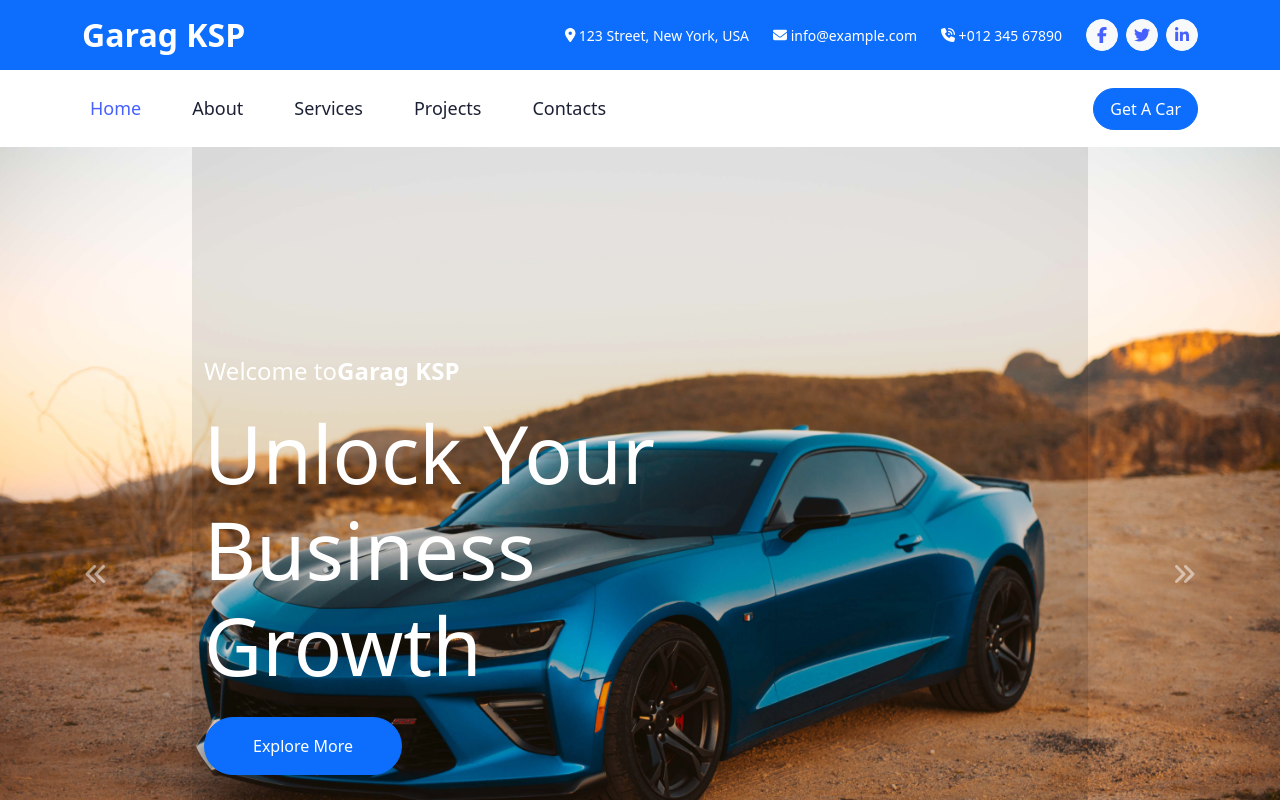
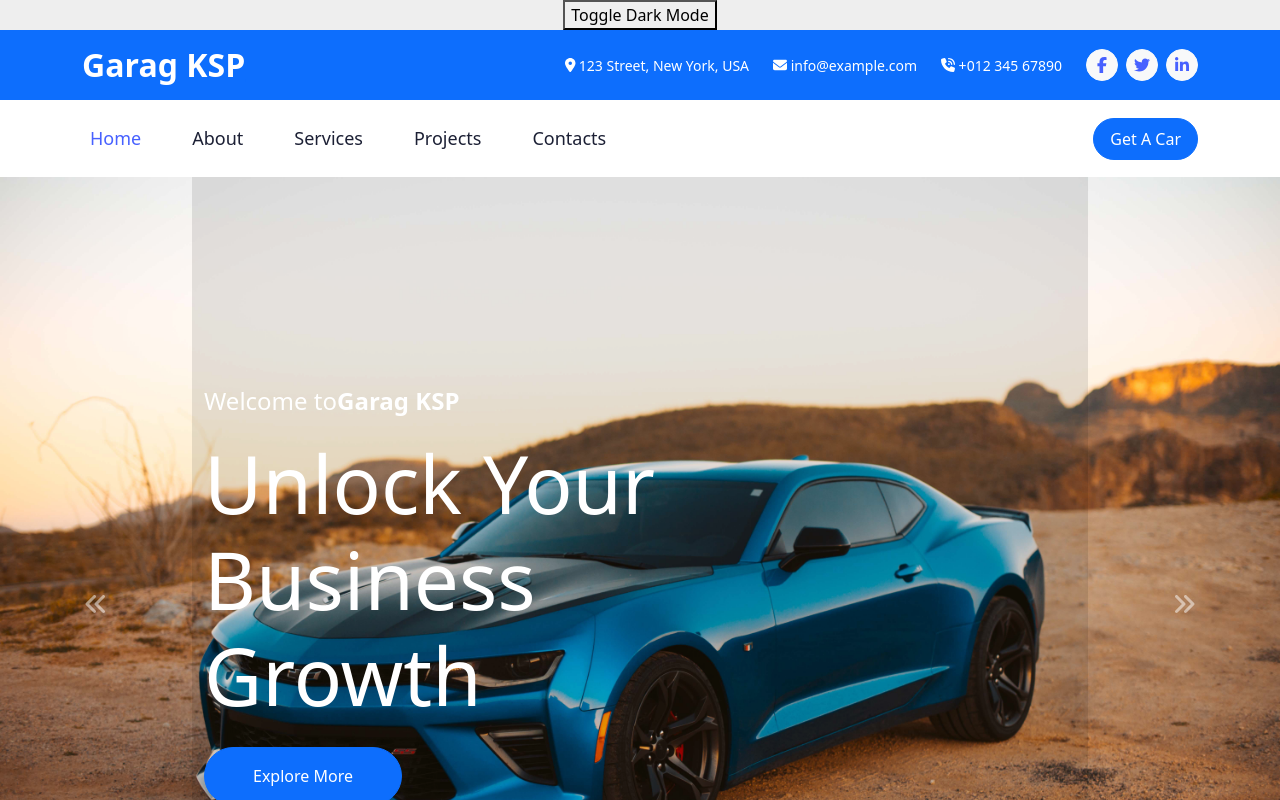
Before and after one commit to MohamedSaid7102/GarageKSP, a React (Vite) app: page / in a window 1280 px wide. Shown: the top 800 px of the page. Built offline with nearby package versions, Linux system fonts and the light colour scheme.

Commit message:
Dark mode setup

```diff
--- a/src/App.css
+++ b/src/App.css
@@ -7,6 +7,24 @@
     --secondary: #555555;
     --light: #F1F3FA;
     --dark: #1C2035;
+
+    --primary-bg-color: #eee;
+    --primary-elevation-color: #fff;
+    --primary-text-color: #333333;
+    --consentrated-text-color: #111;
+}
+
+/* Dark Theme */
+html.dark-mode {
+  --primary-bg-color: #333;
+  --primary-elevation-color: #111;
+  --primary-text-color: #eee;
+  --consentrated-text-color: #fff;
+
+}
+
+body {
+  background-color: var(--primary-bg-color) !important;
 }
 
 .back-to-top {
--- a/src/App.jsx
+++ b/src/App.jsx
@@ -1,11 +1,17 @@
 import './App.css'
 import { Footer, TopBar, NavigationBar } from './component'
 import { Outlet } from "react-router-dom";
+import { ThemeContext } from './ThemeContext'; // Import your ThemeContext
+import { useContext } from 'react';
 
 function App() {
+  const { darkMode, toggleDarkMode } = useContext(ThemeContext);
 
   return (
     <>
+      <button onClick={toggleDarkMode}>
+        Toggle Dark Mode
+      </button>
       <TopBar />
       <NavigationBar />
       <Outlet />
--- /dev/null
+++ b/src/ThemeContext.jsx
@@ -0,0 +1,22 @@
+import { createContext, useState } from 'react';
+
+// Create a context with default values
+export const ThemeContext = createContext({
+  darkMode: false,
+  toggleDarkMode: () => { },
+});
+
+// Create a custom provider component for the context
+export function ThemeProvider({ children }) {
+  const [darkMode, setDarkMode] = useState(false);
+
+  const toggleDarkMode = () => {
+    setDarkMode(!darkMode);
+  };
+
+  return (
+    <ThemeContext.Provider value={{ darkMode, toggleDarkMode }}>
+      {children}
+    </ThemeContext.Provider>
+  );
+}
```
Also changed, not shown: src/main.jsx (+6 -2 lines).
